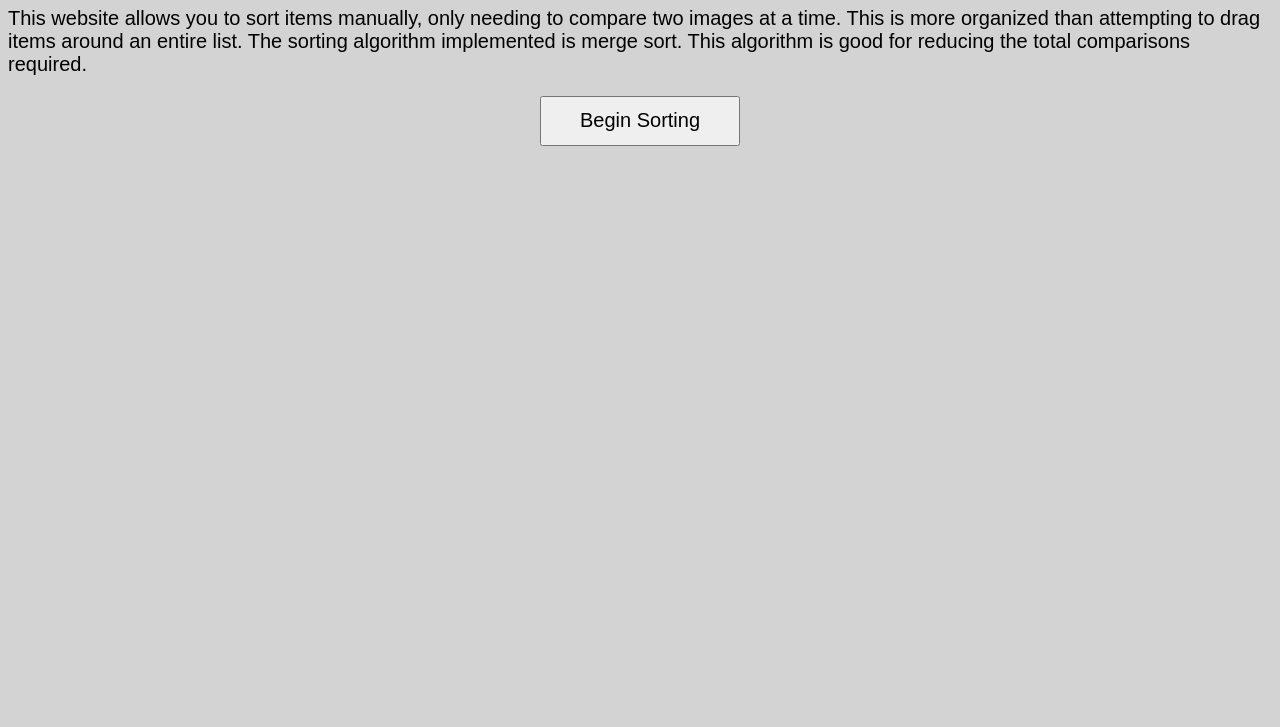
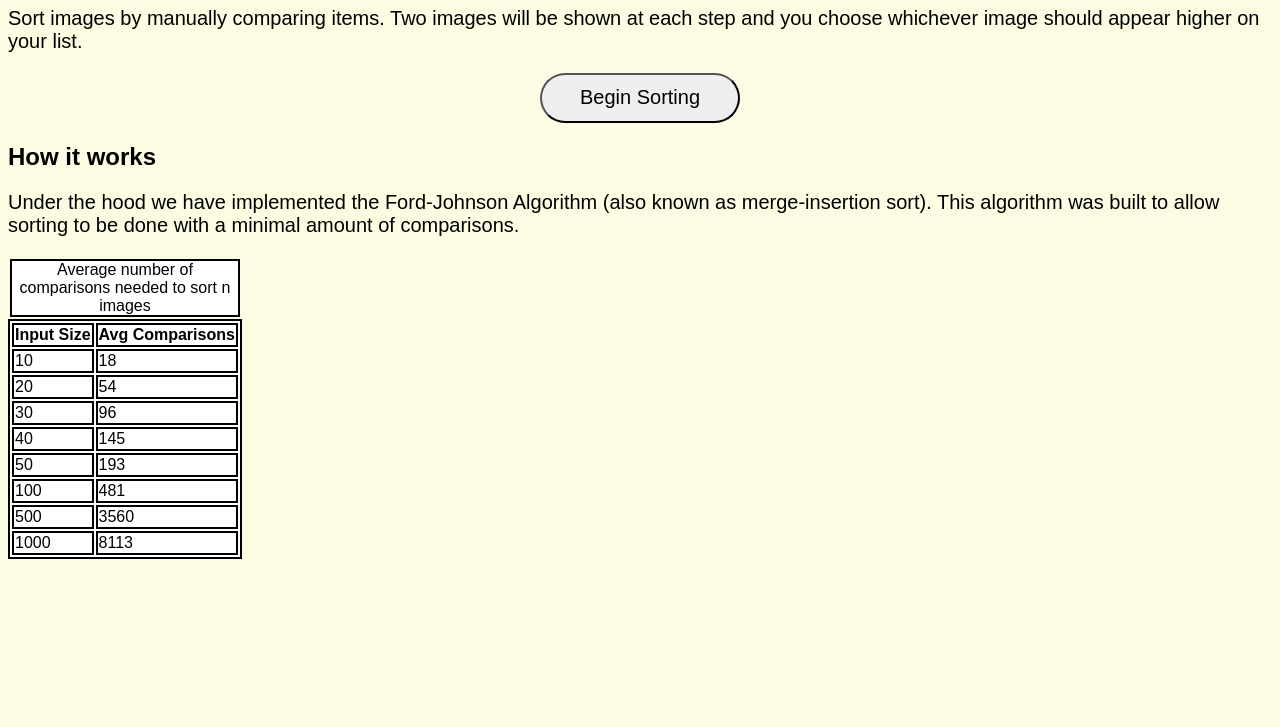
Before and after one commit to M-Max-Coy/ImageSort, a plain HTML site: page index.html in a window 1280 px wide. Shown: the part 73-800 px from the top of the page. Drawn offline with Linux system fonts and the light colour scheme.

Commit message:
Added better styling

```diff
--- a/index.html
+++ b/index.html
@@ -10,15 +10,73 @@
     </head>
 
     <body>
-        <h1>Manual Item Sorter</h1>
-        <p id="description">This website allows you to sort items manually, only needing to compare two images at a time.
-        This is more organized than attempting to drag items around an entire list. The sorting algorithm implemented is merge sort.
-        This algorithm is good for reducing the total comparisons required.
-        </p>
+        <div>
+            <h1>Sort Images</h1>
+            <p id="description"> Sort images by manually comparing items. Two images will be shown at each step and you choose whichever image should appear higher on your list.
+            </p>
+        </div>
 
-        <a href="pages/mergesort.html">
-            <button id="begin">Begin Sorting</button>
-        </a>
+        <div class="container">
+            <div class="horizontal-center">
+                <a href="pages/imagesort.html">
+                    <button id="begin">Begin Sorting</button>
+                </a>
+            </div>
+        </div>
+
+        <div>
+            <h2>How it works</h2>
+            <p>Under the hood we have implemented the Ford-Johnson Algorithm
+                (also known as merge-insertion sort). This algorithm was built
+                to allow sorting to be done with a minimal amount of comparisons.
+            </p>
+
+            <table>
+                <thead>
+                    <tr>
+                        <th>Input Size</th>
+                        <th>Avg Comparisons</th>
+                    </tr>
+                </thead>
+
+                <tbody>
+                    <tr>
+                        <td>10</td>
+                        <td>18</td>
+                    </tr>
+                    <tr>
+                        <td>20</td>
+                        <td>54</td>
+                    </tr>
+                    <tr>
+                        <td>30</td>
+                        <td>96</td>
+                    </tr>
+                    <tr>
+                        <td>40</td>
+                        <td>145</td>
+                    </tr>
+                    <tr>
+                        <td>50</td>
+                        <td>193</td>
+                    </tr>
+                    <tr>
+                        <td>100</td>
+                        <td>481</td>
+                    </tr>
+                    <tr>
+                        <td>500</td>
+                        <td>3560</td>
+                    </tr>
+                    <tr>
+                        <td>1000</td>
+                        <td>8113</td>
+                    </tr>
+
+                </tbody>
+                <caption>Average number of comparisons needed to sort n images</caption>
+            </table>
+        </div>
     </body>
 
 </html>
--- a/sort.css
+++ b/sort.css
@@ -1,7 +1,16 @@
 body {
-    font-family: Arial, Helvetica, sans-serif;
+    font-family: Arial;
+    background-color: rgb(252, 252, 227);
+}
+
+p {
+    font-family: Arial;
+    font-size: 20px;
+    text-align: left;
+}
+
+h1 {
     text-align: center;
-    background-color: lightgray;
 }
 
 hr {
@@ -14,15 +23,37 @@ hr {
     letter-spacing: 2px;
 }
 
-#description {
-    font-family: "Arial", sans-serif;
+button {
+    width: 200px;
+    height: 50px;
+    font-family: Arial;
     font-size: 20px;
-    text-align: left;
+    border-radius: 25cm;
 }
 
-#begin {
-    width: 200px;
-    height: 50px;
-    font-family: Arial, Helvetica, sans-serif;
-    font-size: 20px;
+table {
+    border: 2px solid black;
+    background-color: white;
 }
+
+th {
+    border: 2px solid black;
+}
+
+td {
+    border: 2px solid black;
+}
+
+caption {
+    margin: 2px;
+    border: 2px solid;
+    background-color: white;
+}
+
+.container {
+    position: relative;
+}
+
+.horizontal-center {
+    text-align: center;
+}
--- /dev/null
+++ b/styles/imagesort.css
@@ -0,0 +1,93 @@
+body {
+    font-family: Arial;
+    background-color: rgb(252, 252, 227);
+}
+
+p {
+    font-family: Arial;
+    font-size: 20px;
+    text-align: left;
+}
+
+h1 {
+    text-align: center;
+}
+
+.container {
+    /* position: relative;
+    justify-content: space-between; */
+    display: none;
+}
+
+button {
+    width: 200px;
+    height: 50px;
+    font-family: Arial;
+    font-size: 20px;
+    /* border-radius: 25cm; */
+}
+
+input {
+    width: 300px;
+    height: 50px;
+    font-family: Arial;
+    font-size: 20px;
+}
+
+.text {
+    display: flex;
+    font-family: "Arial", sans-serif;
+    justify-content: center;
+    font-size: 20px;
+}
+
+#instructions {
+    display: none;
+    font-size: 40px;
+}
+
+#image-list {
+    border: 2px solid black;
+    overflow-x: auto;
+    white-space: nowrap;
+    background-color: rgb(255, 255, 255);
+}
+
+.horizontal-center {
+    text-align: center;
+}
+
+.choice-button {
+    width: 400px;
+    height: 400px;
+    display: none;
+    background-color: rgb(255, 255, 255);
+    margin: 0;
+    padding: 0;
+
+    /* For Circular Button */
+    /* border-radius: 50%; */
+    /* overflow: hidden; */
+}
+
+.choice-button img {
+    object-fit: fill;
+    width: 100%;
+    height: 100%;
+    /* max-width: 200px;
+    max-height: 200px; */
+}
+
+#left-image-button {
+    position: absolute;
+    left: 25%;
+    top: 50%;
+    transform: translate(-50%, -50%);
+}
+
+#right-image-button {
+    position: absolute;
+    left: 75%;
+    top: 50%;
+    transform: translate(-50%, -50%);
+}
--- a/styles/mergesort.css
+++ /dev/null
@@ -1,54 +0,0 @@
-body {
-    font-family: Arial, Helvetica, sans-serif;
-    text-align: center;
-    background-color: lightgray;
-}
-
-.container {
-    padding: 100px;
-    justify-content: space-between;
-    display: none;
-}
-
-.button {
-    width: 400px;
-    height: 400px;
-    display: none;
-    background-color: rgb(47, 68, 112);
-}
-
-.button img {
-    max-width: 100%;
-    max-height: 100%;
-}
-
-.image {
-    max-width: 200px;
-    max-height: 200px;
-    padding: 10px;
-}
-
-.text {
-    display: flex;
-    font-family: "Arial", sans-serif;
-    justify-content: center;
-    font-size: 20px;
-}
-
-#instructions {
-    display: none;
-    font-size: 40px;
-}
-
-#title {
-    display: flex;
-    font-family: "Arial", sans-serif;
-    justify-content: center;
-    font-size: 36px;
-}
-
-#image-list {
-    overflow-x: auto;
-    white-space: nowrap;
-    background-color: rgb(47, 68, 112);
-}
```
Also changed, not shown: pages/imagesort.html (added, +46 -0 lines), pages/mergesort.html (deleted, +0 -40 lines), scripts/imagesort.js (renamed from scripts/mergesort.js, +3 -64 lines).
